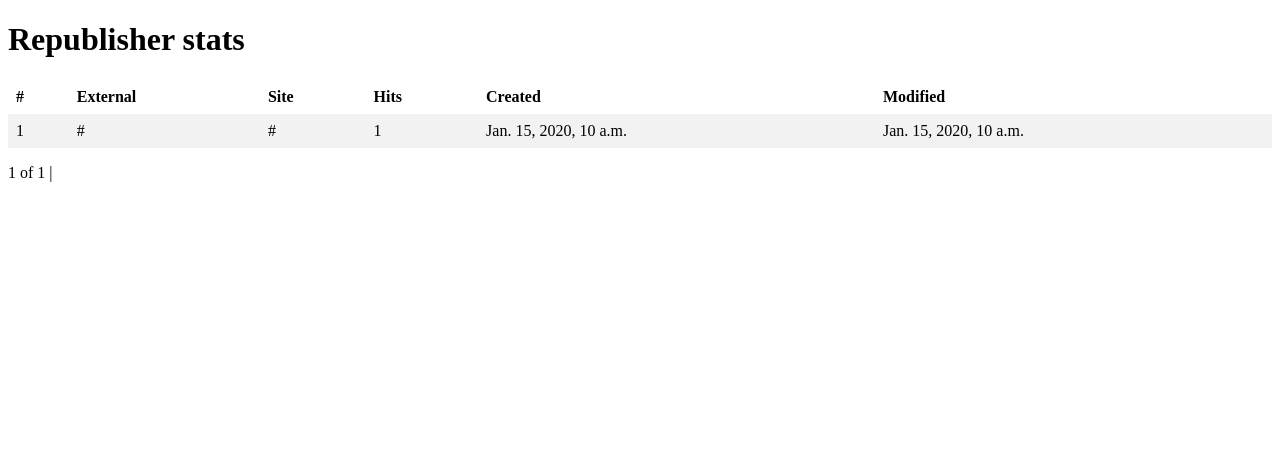
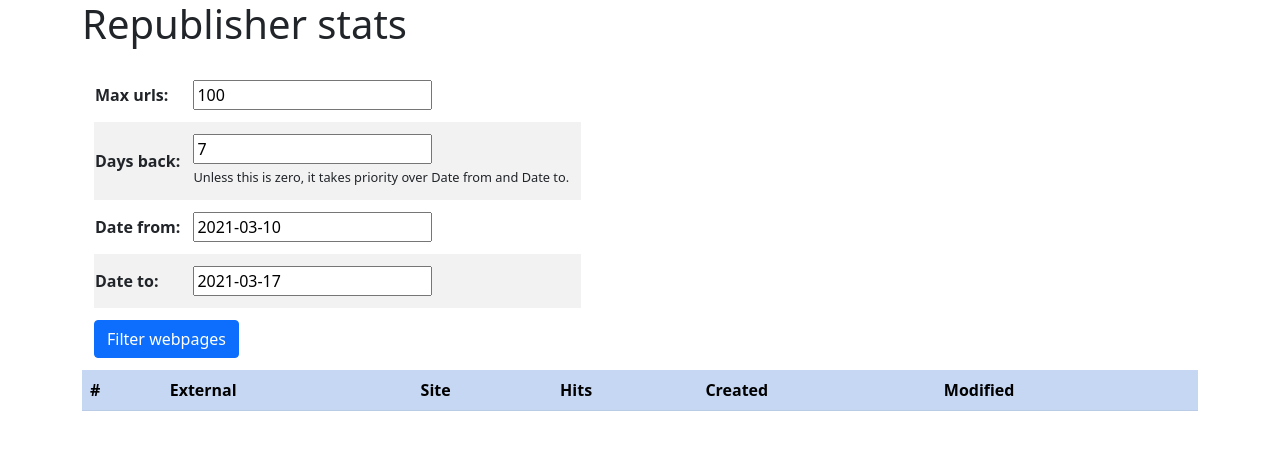
Before and after one commit to groundupnews/hitcounter, a Django app: page /stats/urls/ in a window 1280 px wide. Shown: the top 450 px of the page. Run offline with Django 3.2, Linux system fonts and the light colour scheme; a user stored in the database is signed in; tables that the repository leaves empty hold one stand-in row (values such as "Sample post"); lists and menus that the app fills with data are empty.

Commit message:
Improved UX a lot.

```diff
--- a/analytics/settings.py
+++ b/analytics/settings.py
@@ -56,7 +56,7 @@
 TEMPLATES = [
     {
         'BACKEND': 'django.template.backends.django.DjangoTemplates',
-        'DIRS': [],
+        'DIRS': ['templates', ],
         'APP_DIRS': True,
         'OPTIONS': {
             'context_processors': [
@@ -113,7 +113,7 @@
 
 USE_L10N = True
 
-USE_TZ = True
+USE_TZ = False
 
 
 # Static files (CSS, JavaScript, Images)
--- a/analytics/urls.py
+++ b/analytics/urls.py
@@ -15,9 +15,12 @@
 """
 from django.contrib import admin
 from django.urls import include, path
+from django.views.generic import TemplateView
 
 urlpatterns = [
     path('admin/', admin.site.urls),
     path('counter/', include('counter.urls')),
     path('stats/', include('stats.urls')),
+    path('', TemplateView.as_view(template_name='index.html'),
+        name="home"),
 ]
--- /dev/null
+++ b/stats/forms.py
@@ -0,0 +1,24 @@
+import datetime
+
+from django import forms
+from django.forms import Form
+
+
+INITIAL_MAX_URLS = 100
+INITIAL_DAYS_BACK = 7
+
+def calc_days_back():
+    return datetime.datetime.now() - datetime.timedelta(days=INITIAL_DAYS_BACK)
+
+INITIAL_DATE_FROM = calc_days_back
+INITIAL_DATE_TO = datetime.datetime.now
+
+class FilterForm(Form):
+    max_urls = forms.IntegerField(initial=INITIAL_MAX_URLS,
+                                  min_value=0, required=False)
+    days_back = forms.IntegerField(initial=INITIAL_DAYS_BACK,
+                                   min_value=0, required=False,
+                                   help_text="Unless this is zero, it takes"
+                                   " priority over Date from and Date to.")
+    date_from = forms.DateField(initial=INITIAL_DATE_FROM())
+    date_to = forms.DateField(initial=INITIAL_DATE_TO())
--- a/stats/models.py
+++ b/stats/models.py
@@ -8,6 +8,9 @@
     count = models.IntegerField(default=0)
     created = models.DateTimeField(auto_now_add=True, editable=False)
     modified = models.DateTimeField(auto_now=True, editable=False)
+
+    def clean_internal_url(self):
+        return self.internal_url.split(' ')[1]
 
     class Meta:
         unique_together = (('external_url', 'internal_url'), )
--- a/stats/templates/stats/webpage_list.html
+++ b/stats/templates/stats/webpage_list.html
@@ -7,24 +7,51 @@
         <title>
             External website stats
         </title>
+        <link href="https://cdn.jsdelivr.net/npm/bootstrap@5.0.0-beta2/dist/css/bootstrap.min.css" rel="stylesheet" integrity="sha384-BmbxuPwQa2lc/FVzBcNJ7UAyJxM6wuqIj61tLrc4wSX0szH/Ev+nYRRuWlolflfl" crossorigin="anonymous">
         <style>
-         table {
-             border-collapse: collapse;
-             width: 100%;
+         form {
+             padding: 12px;
          }
 
-         th, td {
-             text-align: left;
-             padding: 8px;
+         th {
+             cursor: pointer;
+             /* vertical-align: top;*/
+         }
+         tr, td {
+             padding: 12px !important;
+             margin-bottom: 6px;
          }
 
+         .helptext {
+             font-size: 80%;
+         }
          tr:nth-child(even) {background-color: #f2f2f2;}
+         #filter-btn {
+             margin-top: 12px;
+         }
         </style>
+
+    </head>
     <body>
-
+        <div class="container">
             <h1>Republisher stats</h1>
 
+            <form
+                action="{% url 'stats:list' %}"
+                method="post">{% csrf_token %}
+
                      <table>
+                         {{form.as_table}}
+                     </table>
+
+                <input type="submit"
+                       name="filter"
+                       id="filter-btn"
+                       class="btn btn-primary"
+                       value="Filter webpages" />
+            </form>
+
+            <table class="table table-primary table-striped table-hover table-responsive">
                 <tr>
                     <th>
                         #
@@ -45,40 +72,51 @@
                         Modified
                     </th>
                 </tr>
-        {% for  object in object_list %}
+                {% for webpage in webpages %}
                     <tr>
                         <td>
                             {{forloop.counter}}
                         </td>
                         <td>
-                    {{object.external_url}}
+                            {{webpage.external_url}}
                         </td>
                         <td>
-                    {{object.internal_url}}
+                            {{webpage.clean_internal_url}}
                         </td>
                         <td>
-                    {{object.count}}
+                            {{webpage.count}}
                         </td>
                         <td>
-                    {{object.created}}
+                            {{webpage.created|date:"Y-m-d H:i"}}
                         </td>
                         <td>
-                    {{object.modified}}
+                            {{webpage.modified|date:"Y-m-d H:i"}}
                         </td>
                     </tr>
                 {% endfor %}
             </table>
+        </div>
+        <script
+	    src="https://code.jquery.com/jquery-3.6.0.slim.min.js"
+	    integrity="sha256-u7e5khyithlIdTpu22PHhENmPcRdFiHRjhAuHcs05RI="
+	    crossorigin="anonymous"></script>
+
+        <script>
+         $('th').click(function(){
+             var table = $(this).parents('table').eq(0)
+             var rows = table.find('tr:gt(0)').toArray().sort(comparer($(this).index()))
+             this.asc = !this.asc
+             if (!this.asc){rows = rows.reverse()}
+             for (var i = 0; i < rows.length; i++){table.append(rows[i])}
+         })
+         function comparer(index) {
+             return function(a, b) {
+                 var valA = getCellValue(a, index), valB = getCellValue(b, index)
+                 return $.isNumeric(valA) && $.isNumeric(valB) ? valA - valB : valA.toString().localeCompare(valB)
+             }
+         }
+         function getCellValue(row, index){ return $(row).children('td').eq(index).text()}
+        </script>
     </body>
 
-    <div id="paginator">
-	<p>{{page_obj.number}} of {{page_obj.paginator.num_pages}} |
-        {% if page_obj.has_previous %}
-	    <a href="?page={{ page_obj.previous_page_number }}">Previous</a> |
-	{% endif %}
-	{% if page_obj.has_next %}
-	    <a href="?page={{ page_obj.next_page_number }}">Next</a>
-	{% endif %}
-        </p>
-    </div>
-
 </html>
--- a/stats/urls.py
+++ b/stats/urls.py
@@ -5,5 +5,5 @@
 app_name = "stats"
 
 urlpatterns = [
-    path('urls/', views.WebpageListView.as_view(), name='list'),
+    path('urls/', views.url_view, name='list'),
 ]
--- a/stats/views.py
+++ b/stats/views.py
@@ -1,18 +1,20 @@
+import datetime
+
 from django.views.generic import ListView
-from django.views.generic import ListView
-
 from django.shortcuts import get_object_or_404, render
 from django.utils.translation import gettext_lazy as _
 from django.contrib import messages
 from django.urls import reverse
-from django.http import HttpResponseRedirect
-from django.http import Http404
+from django.http import HttpResponseRedirect, Http404
+from django.contrib.auth.decorators import login_required
 
 from django.contrib.auth.mixins import LoginRequiredMixin
 
 from stats.models import Webpage, LogFilePosition
 
 from stats.settings import EXCLUDED_URLS
+
+from stats import forms
 
 class WebpageListView(LoginRequiredMixin, ListView):
 
@@ -22,3 +24,40 @@
     def get_queryset(self):
         return Webpage.objects.exclude(external_url__in=EXCLUDED_URLS). \
             order_by('-count')
+
+@login_required
+def url_view(request):
+
+    if request.method == 'POST':
+        form = forms.FilterForm(request.POST)
+        if form.is_valid():
+            days_back = form.cleaned_data['days_back']
+            max_urls = form.cleaned_data['max_urls']
+            if days_back:
+                date_from = datetime.datetime.now() - \
+                    datetime.timedelta(days=days_back)
+                date_to = datetime.datetime.now()
+            else:
+                date_from = form.cleaned_data['date_from']
+                date_to = form.cleaned_data['date_to']
+        else:
+            messages.add_message(request, messages.ERROR, "Please correct")
+    else:
+        form = forms.FilterForm()
+        days_back = forms.INITIAL_DAYS_BACK
+        max_urls = forms.INITIAL_MAX_URLS
+        date_from = forms.INITIAL_DATE_FROM()
+        date_to = forms.INITIAL_DATE_TO()
+
+    webpages = Webpage.objects.exclude(external_url__in=EXCLUDED_URLS). \
+        filter(created__gte=date_from).filter(created__lte=date_to). \
+        order_by('-count')
+
+    if max_urls:
+        webpages = webpages[:max_urls]
+
+    return render(request, "stats/webpage_list.html",
+                  {
+                      'webpages': webpages,
+                      'form': form
+                  });
```
Also changed, not shown: templates/index.html (added, +9 -0 lines), 1 other file. Lines whose indentation alone changed are shown as unchanged.
